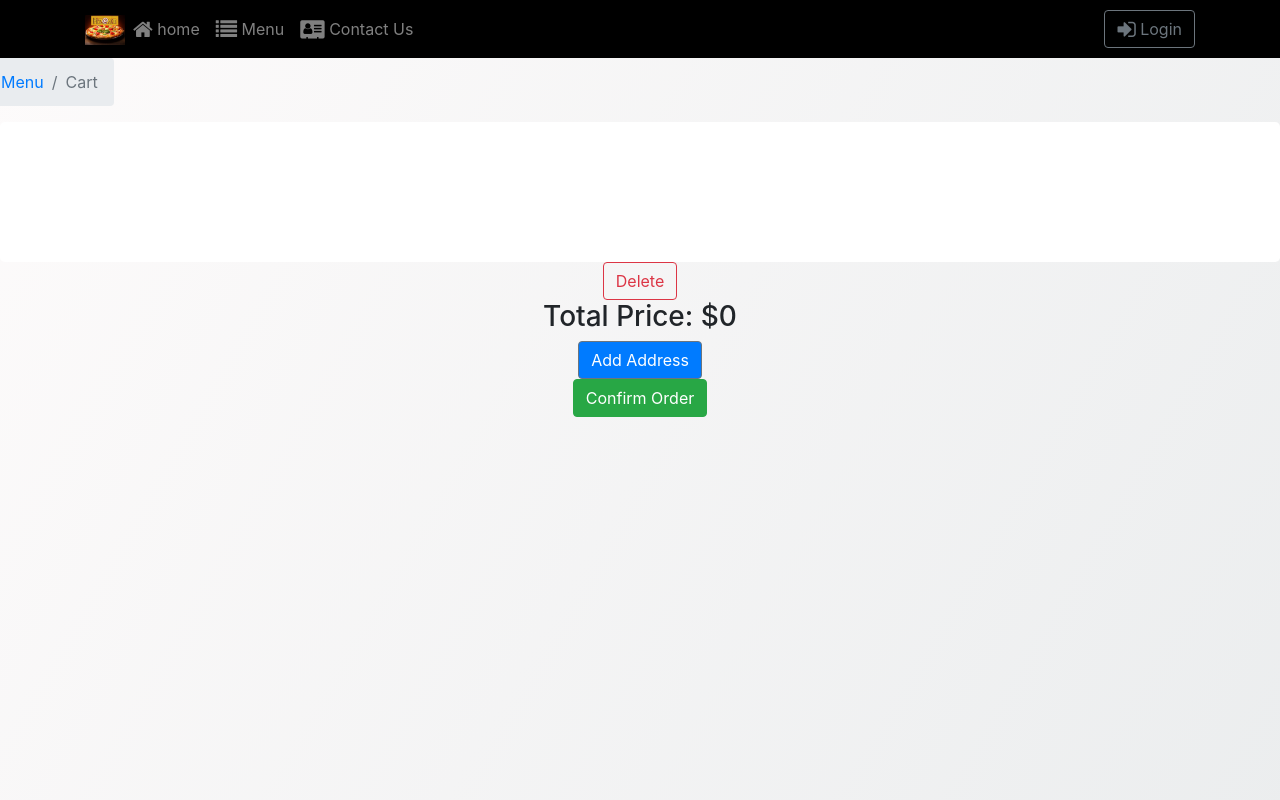
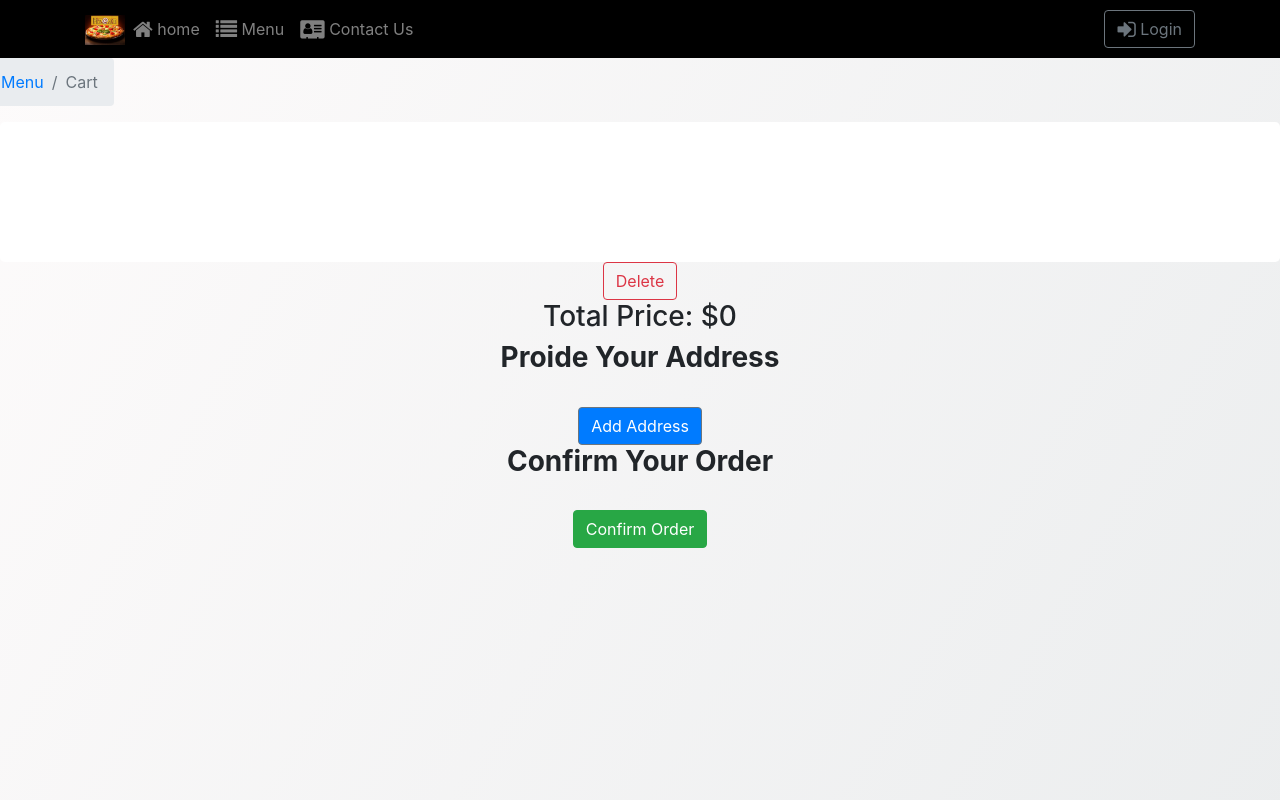
Before and after one commit to gargdivyam/PizzaOrder-App, a React (Create React App) app: page /cart in a window 1280 px wide. Shown: the top 800 px of the page. Built offline with nearby package versions, Linux system fonts and the light colour scheme.

Commit message:
new changes

```diff
--- a/src/Components/CartComponent.js
+++ b/src/Components/CartComponent.js
@@ -85,9 +85,11 @@ class Cart extends Component{
                 <div className="totalprice" style={{textAlign:"center"}}><h3>Total Price: ${totalprice()}</h3>
                 </div>
                 <div style={{textAlign:"center"}}>
+                    <h3><b>Proide Your Address</b></h3><br></br>
                 <Button className="bg-primary" onClick={this.handleModal}>Add Address</Button>
                 </div>
                 <div style={{textAlign:"center"}}>
+                    <h3><b>Confirm Your Order</b></h3><br></br>
                 <Link to="/confirm" className="btn btn-success" onClick={()=>emptyCart()}>Confirm Order</Link>
                 </div>
 
```
